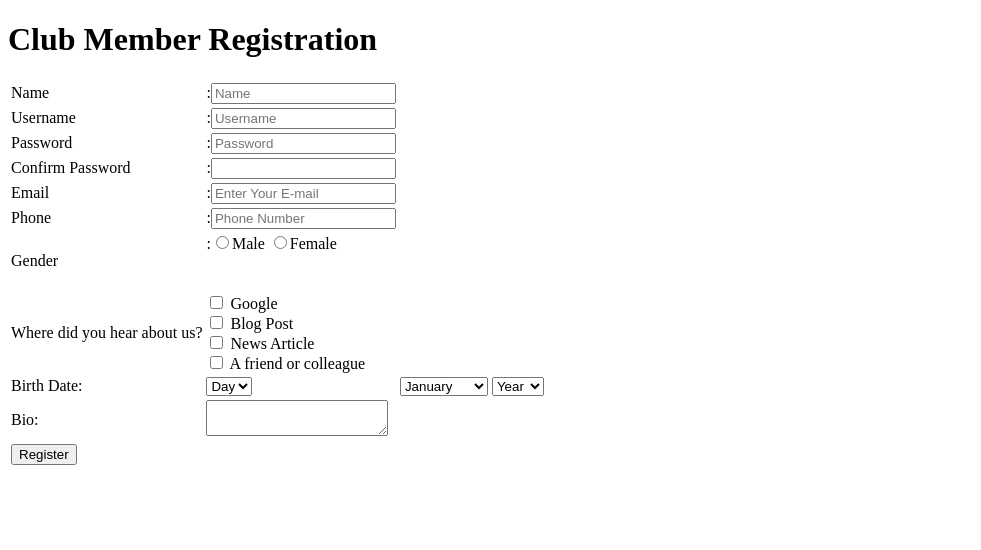
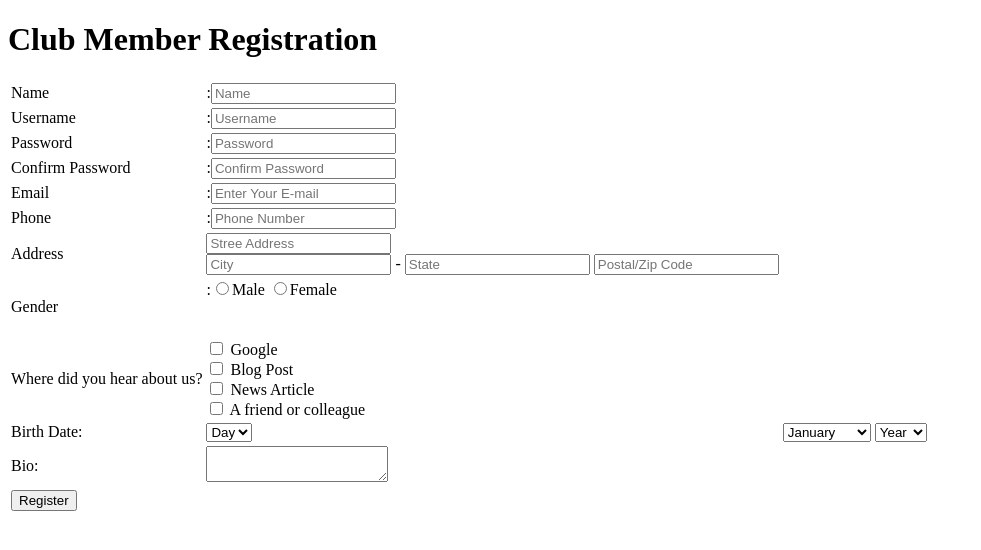
Before and after one commit to Tasin1221/WebTech, a PHP site: page /Form.php in a window 1280 px wide. Shown: the top 550 px of the page, without its empty margins (0-981 px from the left). Run offline with PHP 8.4, Linux system fonts and the light colour scheme.

Commit message:
Lab4 Done

```diff
--- a/Cv/Form.php
+++ b/Cv/Form.php
@@ -88,7 +88,7 @@
 
 			<tr>
 				<td><span>Confirm Password</span></td>
-				<td>:<input type="Password" name="cpass"></td>
+				<td>:<input type="Password" name="cpass" placeholder="Confirm Password"></td>
 			</tr>
 
 			<tr>
@@ -99,6 +99,15 @@
 			<tr>
 				<td><span>Phone</span></td>
 				<td>:<input type="string" placeholder="Phone Number" name="Phone" value="<?php echo "$err_Phone";?>"></td>
+			</tr>
+
+			<tr>
+				<td><span>Address</span></td>
+				<td>
+					<input type="text" placeholder="Stree Address"> <br>
+					<input type="text" placeholder="City"> - <input type="text" placeholder="State">
+					<input type="text" placeholder="Postal/Zip Code">
+				</td>
 			</tr>
 
 			<tr>
```
